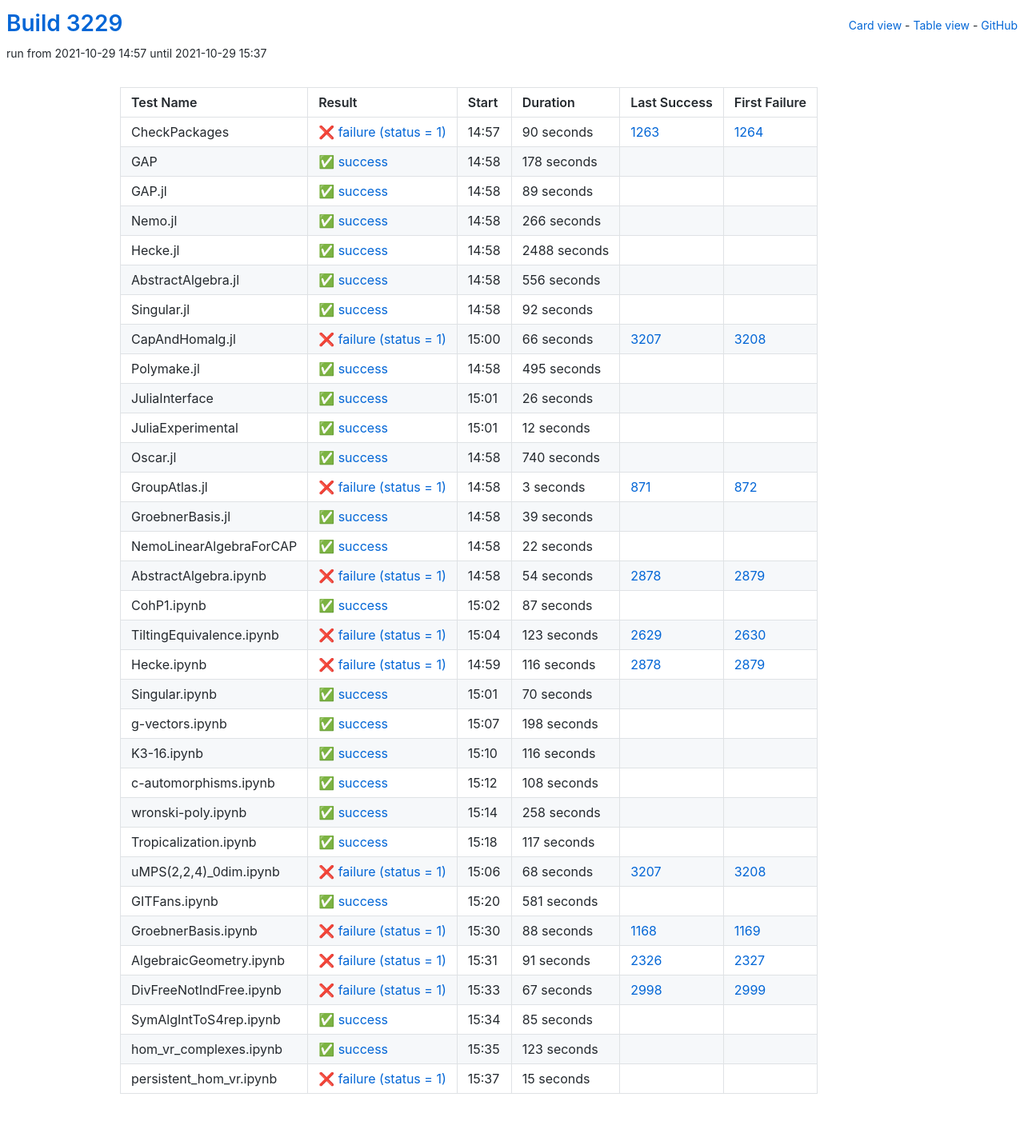
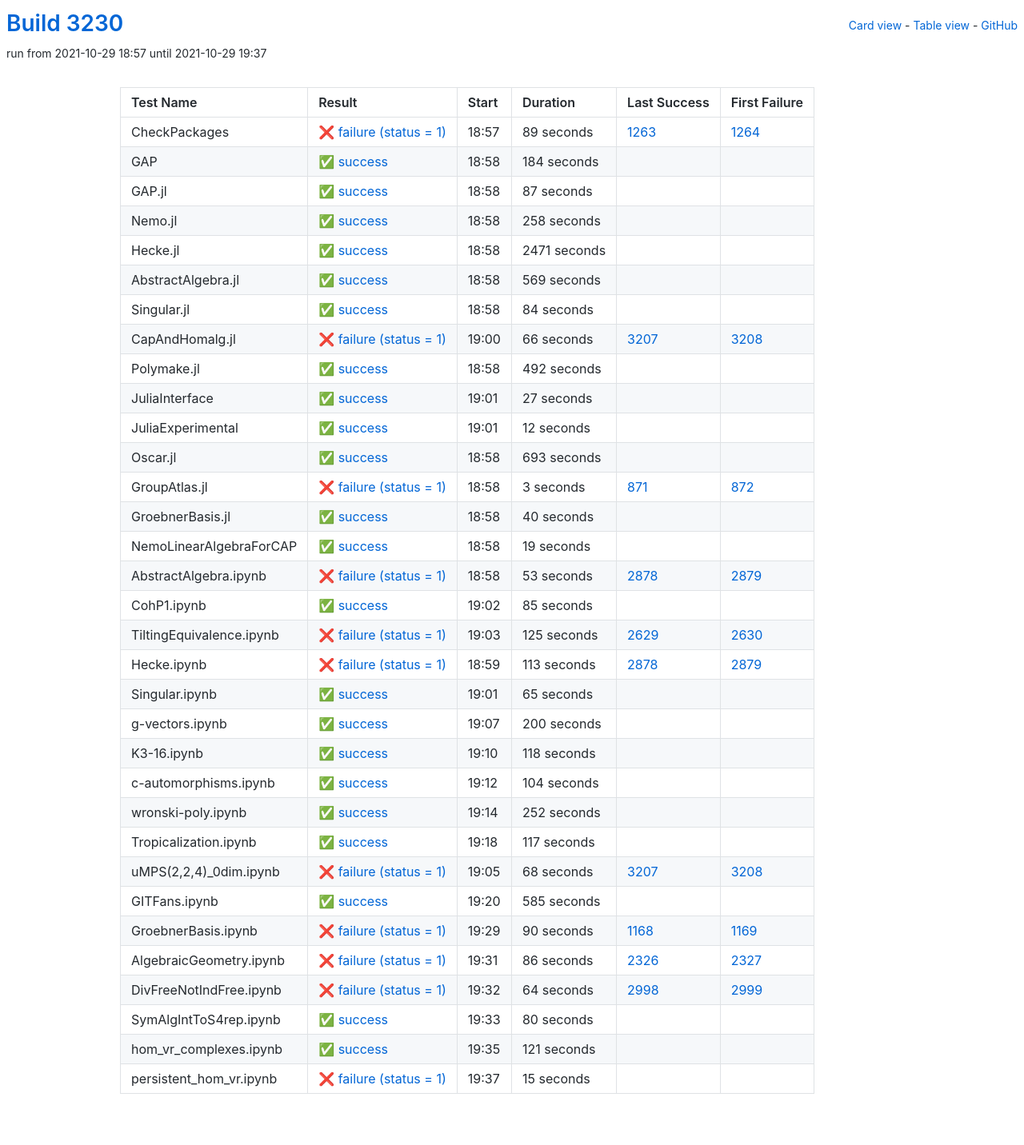
Before and after one commit to oscar-system/oscar-ci-status-stable, a Jekyll site: the page built from table.html, in a window 1280 px wide. Shown: the whole page at 80% size. Built offline with Jekyll 4.4.1, drawn with Linux system fonts in a browser that asks for light colours.

Commit message:
Build #3230

```diff
--- a/_data/ci.yml
+++ b/_data/ci.yml
@@ -1,6 +1,6 @@
 ---
-build: 3229
-build_url: https://oscarci.mathematik.uni-kl.de/job/oscar-stable/3229/
+build: 3230
+build_url: https://oscarci.mathematik.uni-kl.de/job/oscar-stable/3230/
 job: oscar-stable
 organization: oscar-system
 repo: oscar-ci-status-stable
@@ -8,92 +8,92 @@ repourl: https://github.com/oscar-system/oscar-ci-status-stable
 tests:
 - name: CheckPackages
   id: checkpackages
-  log: https://oscarci.mathematik.uni-kl.de/job/oscar-stable/3229/artifact/logs/build-3229/CheckPackages.log
-  start: 2021-10-29 14:57
+  log: https://oscarci.mathematik.uni-kl.de/job/oscar-stable/3230/artifact/logs/build-3230/CheckPackages.log
+  start: 2021-10-29 18:57
   success: false
   exitcode: 1
   status: failure
-  duration: 90
+  duration: 89
   last_success: 1263
   last_success_url: https://oscarci.mathematik.uni-kl.de/job/oscar-stable/1263/
   first_failure: 1264
   first_failure_url: https://oscarci.mathematik.uni-kl.de/job/oscar-stable/1264/
 - name: GAP
   id: gap
-  log: https://oscarci.mathematik.uni-kl.de/job/oscar-stable/3229/artifact/logs/build-3229/GAP.log
-  start: 2021-10-29 14:58
+  log: https://oscarci.mathematik.uni-kl.de/job/oscar-stable/3230/artifact/logs/build-3230/GAP.log
+  start: 2021-10-29 18:58
   success: true
   exitcode: 0
   status: success
-  duration: 178
+  duration: 184
   last_success: false
   last_success_url:
   first_failure: false
   first_failure_url:
 - name: GAP.jl
   id: gap-jl
-  log: https://oscarci.mathematik.uni-kl.de/job/oscar-stable/3229/artifact/logs/build-3229/GAP.jl.log
-  start: 2021-10-29 14:58
+  log: https://oscarci.mathematik.uni-kl.de/job/oscar-stable/3230/artifact/logs/build-3230/GAP.jl.log
+  start: 2021-10-29 18:58
   success: true
   exitcode: 0
   status: success
-  duration: 89
+  duration: 87
   last_success: false
   last_success_url:
   first_failure: false
   first_failure_url:
 - name: Nemo.jl
   id: nemo-jl
-  log: https://oscarci.mathematik.uni-kl.de/job/oscar-stable/3229/artifact/logs/build-3229/Nemo.jl.log
-  start: 2021-10-29 14:58
+  log: https://oscarci.mathematik.uni-kl.de/job/oscar-stable/3230/artifact/logs/build-3230/Nemo.jl.log
+  start: 2021-10-29 18:58
   success: true
   exitcode: 0
   status: success
-  duration: 266
+  duration: 258
   last_success: false
   last_success_url:
   first_failure: false
   first_failure_url:
 - name: Hecke.jl
   id: hecke-jl
-  log: https://oscarci.mathematik.uni-kl.de/job/oscar-stable/3229/artifact/logs/build-3229/Hecke.jl.log
-  start: 2021-10-29 14:58
+  log: https://oscarci.mathematik.uni-kl.de/job/oscar-stable/3230/artifact/logs/build-3230/Hecke.jl.log
+  start: 2021-10-29 18:58
   success: true
   exitcode: 0
   status: success
-  duration: 2488
+  duration: 2471
   last_success: false
   last_success_url:
   first_failure: false
   first_failure_url:
 - name: AbstractAlgebra.jl
   id: abstractalgebra-jl
-  log: https://oscarci.mathematik.uni-kl.de/job/oscar-stable/3229/artifact/logs/build-3229/AbstractAlgebra.jl.log
-  start: 2021-10-29 14:58
+  log: https://oscarci.mathematik.uni-kl.de/job/oscar-stable/3230/artifact/logs/build-3230/AbstractAlgebra.jl.log
+  start: 2021-10-29 18:58
   success: true
   exitcode: 0
   status: success
-  duration: 556
+  duration: 569
   last_success: false
   last_success_url:
   first_failure: false
   first_failure_url:
 - name: Singular.jl
   id: singular-jl
-  log: https://oscarci.mathematik.uni-kl.de/job/oscar-stable/3229/artifact/logs/build-3229/Singular.jl.log
-  start: 2021-10-29 14:58
+  log: https://oscarci.mathematik.uni-kl.de/job/oscar-stable/3230/artifact/logs/build-3230/Singular.jl.log
+  start: 2021-10-29 18:58
   success: true
   exitcode: 0
   status: success
-  duration: 92
+  duration: 84
   last_success: false
   last_success_url:
   first_failure: false
   first_failure_url:
 - name: CapAndHomalg.jl
   id: capandhomalg-jl
-  log: https://oscarci.mathematik.uni-kl.de/job/oscar-stable/3229/artifact/logs/build-3229/CapAndHomalg.jl.log
-  start: 2021-10-29 15:00
+  log: https://oscarci.mathematik.uni-kl.de/job/oscar-stable/3230/artifact/logs/build-3230/CapAndHomalg.jl.log
+  start: 2021-10-29 19:00
   success: false
   exitcode: 1
   status: failure
@@ -104,32 +104,32 @@ tests:
   first_failure_url: https://oscarci.mathematik.uni-kl.de/job/oscar-stable/3208/
 - name: Polymake.jl
   id: polymake-jl
-  log: https://oscarci.mathematik.uni-kl.de/job/oscar-stable/3229/artifact/logs/build-3229/Polymake.jl.log
-  start: 2021-10-29 14:58
+  log: https://oscarci.mathematik.uni-kl.de/job/oscar-stable/3230/artifact/logs/build-3230/Polymake.jl.log
+  start: 2021-10-29 18:58
   success: true
   exitcode: 0
   status: success
-  duration: 495
+  duration: 492
   last_success: false
   last_success_url:
   first_failure: false
   first_failure_url:
 - name: JuliaInterface
   id: juliainterface
-  log: https://oscarci.mathematik.uni-kl.de/job/oscar-stable/3229/artifact/logs/build-3229/JuliaInterface.log
-  start: 2021-10-29 15:01
+  log: https://oscarci.mathematik.uni-kl.de/job/oscar-stable/3230/artifact/logs/build-3230/JuliaInterface.log
+  start: 2021-10-29 19:01
   success: true
   exitcode: 0
   status: success
-  duration: 26
+  duration: 27
   last_success: false
   last_success_url:
   first_failure: false
   first_failure_url:
 - name: JuliaExperimental
   id: juliaexperimental
-  log: https://oscarci.mathematik.uni-kl.de/job/oscar-stable/3229/artifact/logs/build-3229/JuliaExperimental.log
-  start: 2021-10-29 15:01
+  log: https://oscarci.mathematik.uni-kl.de/job/oscar-stable/3230/artifact/logs/build-3230/JuliaExperimental.log
+  start: 2021-10-29 19:01
   success: true
   exitcode: 0
   status: success
@@ -140,20 +140,20 @@ tests:
   first_failure_url:
 - name: Oscar.jl
   id: oscar-jl
-  log: https://oscarci.mathematik.uni-kl.de/job/oscar-stable/3229/artifact/logs/build-3229/Oscar.jl.log
-  start: 2021-10-29 14:58
+  log: https://oscarci.mathematik.uni-kl.de/job/oscar-stable/3230/artifact/logs/build-3230/Oscar.jl.log
+  start: 2021-10-29 18:58
   success: true
   exitcode: 0
   status: success
-  duration: 740
+  duration: 693
   last_success: false
   last_success_url:
   first_failure: false
   first_failure_url:
 - name: GroupAtlas.jl
   id: groupatlas-jl
-  log: https://oscarci.mathematik.uni-kl.de/job/oscar-stable/3229/artifact/logs/build-3229/GroupAtlas.jl.log
-  start: 2021-10-29 14:58
+  log: https://oscarci.mathematik.uni-kl.de/job/oscar-stable/3230/artifact/logs/build-3230/GroupAtlas.jl.log
+  start: 2021-10-29 18:58
   success: false
   exitcode: 1
   status: failure
@@ -164,140 +164,140 @@ tests:
   first_failure_url: https://oscarci.mathematik.uni-kl.de/job/oscar-stable/872/
 - name: GroebnerBasis.jl
   id: groebnerbasis-jl
-  log: https://oscarci.mathematik.uni-kl.de/job/oscar-stable/3229/artifact/logs/build-3229/GroebnerBasis.jl.log
-  start: 2021-10-29 14:58
+  log: https://oscarci.mathematik.uni-kl.de/job/oscar-stable/3230/artifact/logs/build-3230/GroebnerBasis.jl.log
+  start: 2021-10-29 18:58
   success: true
   exitcode: 0
   status: success
-  duration: 39
+  duration: 40
   last_success: false
   last_success_url:
   first_failure: false
   first_failure_url:
 - name: NemoLinearAlgebraForCAP
   id: nemolinearalgebraforcap
-  log: https://oscarci.mathematik.uni-kl.de/job/oscar-stable/3229/artifact/logs/build-3229/NemoLinearAlgebraForCAP.log
-  start: 2021-10-29 14:58
+  log: https://oscarci.mathematik.uni-kl.de/job/oscar-stable/3230/artifact/logs/build-3230/NemoLinearAlgebraForCAP.log
+  start: 2021-10-29 18:58
   success: true
   exitcode: 0
   status: success
-  duration: 22
+  duration: 19
   last_success: false
   last_success_url:
   first_failure: false
   first_failure_url:
 - name: AbstractAlgebra.ipynb
   id: abstractalgebra-ipynb
-  log: https://oscarci.mathematik.uni-kl.de/job/oscar-stable/3229/artifact/logs/build-3229/AbstractAlgebra.ipynb.log
-  start: 2021-10-29 14:58
+  log: https://oscarci.mathematik.uni-kl.de/job/oscar-stable/3230/artifact/logs/build-3230/AbstractAlgebra.ipynb.log
+  start: 2021-10-29 18:58
   success: false
   exitcode: 1
   status: failure
-  duration: 54
+  duration: 53
   last_success: 2878
   last_success_url: https://oscarci.mathematik.uni-kl.de/job/oscar-stable/2878/
   first_failure: 2879
   first_failure_url: https://oscarci.mathematik.uni-kl.de/job/oscar-stable/2879/
 - name: CohP1.ipynb
   id: cohp1-ipynb
-  log: https://oscarci.mathematik.uni-kl.de/job/oscar-stable/3229/artifact/logs/build-3229/CohP1.ipynb.log
-  start: 2021-10-29 15:02
+  log: https://oscarci.mathematik.uni-kl.de/job/oscar-stable/3230/artifact/logs/build-3230/CohP1.ipynb.log
+  start: 2021-10-29 19:02
   success: true
   exitcode: 0
   status: success
-  duration: 87
+  duration: 85
   last_success: false
   last_success_url:
   first_failure: false
   first_failure_url:
 - name: TiltingEquivalence.ipynb
   id: tiltingequivalence-ipynb
-  log: https://oscarci.mathematik.uni-kl.de/job/oscar-stable/3229/artifact/logs/build-3229/TiltingEquivalence.ipynb.log
-  start: 2021-10-29 15:04
+  log: https://oscarci.mathematik.uni-kl.de/job/oscar-stable/3230/artifact/logs/build-3230/TiltingEquivalence.ipynb.log
+  start: 2021-10-29 19:03
   success: false
   exitcode: 1
   status: failure
-  duration: 123
+  duration: 125
   last_success: 2629
   last_success_url: https://oscarci.mathematik.uni-kl.de/job/oscar-stable/2629/
   first_failure: 2630
   first_failure_url: https://oscarci.mathematik.uni-kl.de/job/oscar-stable/2630/
 - name: Hecke.ipynb
   id: hecke-ipynb
-  log: https://oscarci.mathematik.uni-kl.de/job/oscar-stable/3229/artifact/logs/build-3229/Hecke.ipynb.log
-  start: 2021-10-29 14:59
+  log: https://oscarci.mathematik.uni-kl.de/job/oscar-stable/3230/artifact/logs/build-3230/Hecke.ipynb.log
+  start: 2021-10-29 18:59
   success: false
   exitcode: 1
   status: failure
-  duration: 116
+  duration: 113
   last_success: 2878
   last_success_url: https://oscarci.mathematik.uni-kl.de/job/oscar-stable/2878/
   first_failure: 2879
   first_failure_url: https://oscarci.mathematik.uni-kl.de/job/oscar-stable/2879/
 - name: Singular.ipynb
   id: singular-ipynb
-  log: https://oscarci.mathematik.uni-kl.de/job/oscar-stable/3229/artifact/logs/build-3229/Singular.ipynb.log
-  start: 2021-10-29 15:01
+  log: https://oscarci.mathematik.uni-kl.de/job/oscar-stable/3230/artifact/logs/build-3230/Singular.ipynb.log
+  start: 2021-10-29 19:01
   success: true
   exitcode: 0
   status: success
-  duration: 70
+  duration: 65
   last_success: false
   last_success_url:
   first_failure: false
   first_failure_url:
 - name: g-vectors.ipynb
   id: g-vectors-ipynb
-  log: https://oscarci.mathematik.uni-kl.de/job/oscar-stable/3229/artifact/logs/build-3229/g-vectors.ipynb.log
-  start: 2021-10-29 15:07
+  log: https://oscarci.mathematik.uni-kl.de/job/oscar-stable/3230/artifact/logs/build-3230/g-vectors.ipynb.log
+  start: 2021-10-29 19:07
   success: true
   exitcode: 0
   status: success
-  duration: 198
+  duration: 200
   last_success: false
   last_success_url:
   first_failure: false
   first_failure_url:
 - name: K3-16.ipynb
   id: k3-16-ipynb
-  log: https://oscarci.mathematik.uni-kl.de/job/oscar-stable/3229/artifact/logs/build-3229/K3-16.ipynb.log
-  start: 2021-10-29 15:10
+  log: https://oscarci.mathematik.uni-kl.de/job/oscar-stable/3230/artifact/logs/build-3230/K3-16.ipynb.log
+  start: 2021-10-29 19:10
   success: true
   exitcode: 0
   status: success
-  duration: 116
+  duration: 118
   last_success: false
   last_success_url:
   first_failure: false
   first_failure_url:
 - name: c-automorphisms.ipynb
   id: c-automorphisms-ipynb
-  log: https://oscarci.mathematik.uni-kl.de/job/oscar-stable/3229/artifact/logs/build-3229/c-automorphisms.ipynb.log
-  start: 2021-10-29 15:12
+  log: https://oscarci.mathematik.uni-kl.de/job/oscar-stable/3230/artifact/logs/build-3230/c-automorphisms.ipynb.log
+  start: 2021-10-29 19:12
   success: true
   exitcode: 0
   status: success
-  duration: 108
+  duration: 104
   last_success: false
   last_success_url:
   first_failure: false
   first_failure_url:
 - name: wronski-poly.ipynb
   id: wronski-poly-ipynb
-  log: https://oscarci.mathematik.uni-kl.de/job/oscar-stable/3229/artifact/logs/build-3229/wronski-poly.ipynb.log
-  start: 2021-10-29 15:14
+  log: https://oscarci.mathematik.uni-kl.de/job/oscar-stable/3230/artifact/logs/build-3230/wronski-poly.ipynb.log
+  start: 2021-10-29 19:14
   success: true
   exitcode: 0
   status: success
-  duration: 258
+  duration: 252
   last_success: false
   last_success_url:
   first_failure: false
   first_failure_url:
 - name: Tropicalization.ipynb
   id: tropicalization-ipynb
-  log: https://oscarci.mathematik.uni-kl.de/job/oscar-stable/3229/artifact/logs/build-3229/Tropicalization.ipynb.log
-  start: 2021-10-29 15:18
+  log: https://oscarci.mathematik.uni-kl.de/job/oscar-stable/3230/artifact/logs/build-3230/Tropicalization.ipynb.log
+  start: 2021-10-29 19:18
   success: true
   exitcode: 0
   status: success
@@ -308,8 +308,8 @@ tests:
   first_failure_url:
 - name: uMPS(2,2,4)_0dim.ipynb
   id: umps-2-2-4-0dim-ipynb
-  log: https://oscarci.mathematik.uni-kl.de/job/oscar-stable/3229/artifact/logs/build-3229/uMPS-2-2-4-_0dim.ipynb.log
-  start: 2021-10-29 15:06
+  log: https://oscarci.mathematik.uni-kl.de/job/oscar-stable/3230/artifact/logs/build-3230/uMPS-2-2-4-_0dim.ipynb.log
+  start: 2021-10-29 19:05
   success: false
   exitcode: 1
   status: failure
@@ -320,80 +320,80 @@ tests:
   first_failure_url: https://oscarci.mathematik.uni-kl.de/job/oscar-stable/3208/
 - name: GITFans.ipynb
   id: gitfans-ipynb
-  log: https://oscarci.mathematik.uni-kl.de/job/oscar-stable/3229/artifact/logs/build-3229/GITFans.ipynb.log
-  start: 2021-10-29 15:20
+  log: https://oscarci.mathematik.uni-kl.de/job/oscar-stable/3230/artifact/logs/build-3230/GITFans.ipynb.log
+  start: 2021-10-29 19:20
   success: true
   exitcode: 0
   status: success
-  duration: 581
+  duration: 585
   last_success: false
   last_success_url:
   first_failure: false
   first_failure_url:
 - name: GroebnerBasis.ipynb
   id: groebnerbasis-ipynb
-  log: https://oscarci.mathematik.uni-kl.de/job/oscar-stable/3229/artifact/logs/build-3229/GroebnerBasis.ipynb.log
-  start: 2021-10-29 15:30
+  log: https://oscarci.mathematik.uni-kl.de/job/oscar-stable/3230/artifact/logs/build-3230/GroebnerBasis.ipynb.log
+  start: 2021-10-29 19:29
   success: false
   exitcode: 1
   status: failure
-  duration: 88
+  duration: 90
   last_success: 1168
   last_success_url: https://oscarci.mathematik.uni-kl.de/job/oscar-stable/1168/
   first_failure: 1169
   first_failure_url: https://oscarci.mathematik.uni-kl.de/job/oscar-stable/1169/
 - name: AlgebraicGeometry.ipynb
   id: algebraicgeometry-ipynb
-  log: https://oscarci.mathematik.uni-kl.de/job/oscar-stable/3229/artifact/logs/build-3229/AlgebraicGeometry.ipynb.log
-  start: 2021-10-29 15:31
+  log: https://oscarci.mathematik.uni-kl.de/job/oscar-stable/3230/artifact/logs/build-3230/AlgebraicGeometry.ipynb.log
+  start: 2021-10-29 19:31
   success: false
   exitcode: 1
   status: failure
-  duration: 91
+  duration: 86
   last_success: 2326
   last_success_url: https://oscarci.mathematik.uni-kl.de/job/oscar-stable/2326/
   first_failure: 2327
   first_failure_url: https://oscarci.mathematik.uni-kl.de/job/oscar-stable/2327/
 - name: DivFreeNotIndFree.ipynb
   id: divfreenotindfree-ipynb
-  log: https://oscarci.mathematik.uni-kl.de/job/oscar-stable/3229/artifact/logs/build-3229/DivFreeNotIndFree.ipynb.log
-  start: 2021-10-29 15:33
+  log: https://oscarci.mathematik.uni-kl.de/job/oscar-stable/3230/artifact/logs/build-3230/DivFreeNotIndFree.ipynb.log
+  start: 2021-10-29 19:32
   success: false
   exitcode: 1
   status: failure
-  duration: 67
+  duration: 64
   last_success: 2998
   last_success_url: https://oscarci.mathematik.uni-kl.de/job/oscar-stable/2998/
   first_failure: 2999
   first_failure_url: https://oscarci.mathematik.uni-kl.de/job/oscar-stable/2999/
 - name: SymAlgIntToS4rep.ipynb
   id: symalginttos4rep-ipynb
-  log: https://oscarci.mathematik.uni-kl.de/job/oscar-stable/3229/artifact/logs/build-3229/SymAlgIntToS4rep.ipynb.log
-  start: 2021-10-29 15:34
+  log: https://oscarci.mathematik.uni-kl.de/job/oscar-stable/3230/artifact/logs/build-3230/SymAlgIntToS4rep.ipynb.log
+  start: 2021-10-29 19:33
   success: true
   exitcode: 0
   status: success
-  duration: 85
+  duration: 80
   last_success: false
   last_success_url:
   first_failure: false
   first_failure_url:
 - name: hom_vr_complexes.ipynb
   id: hom-vr-complexes-ipynb
-  log: https://oscarci.mathematik.uni-kl.de/job/oscar-stable/3229/artifact/logs/build-3229/hom_vr_complexes.ipynb.log
-  start: 2021-10-29 15:35
+  log: https://oscarci.mathematik.uni-kl.de/job/oscar-stable/3230/artifact/logs/build-3230/hom_vr_complexes.ipynb.log
+  start: 2021-10-29 19:35
   success: true
   exitcode: 0
   status: success
-  duration: 123
+  duration: 121
   last_success: false
   last_success_url:
   first_failure: false
   first_failure_url:
 - name: persistent_hom_vr.ipynb
   id: persistent-hom-vr-ipynb
-  log: https://oscarci.mathematik.uni-kl.de/job/oscar-stable/3229/artifact/logs/build-3229/persistent_hom_vr.ipynb.log
-  start: 2021-10-29 15:37
+  log: https://oscarci.mathematik.uni-kl.de/job/oscar-stable/3230/artifact/logs/build-3230/persistent_hom_vr.ipynb.log
+  start: 2021-10-29 19:37
   success: false
   exitcode: 1
   status: failure
```
Also changed, not shown: README.md.
